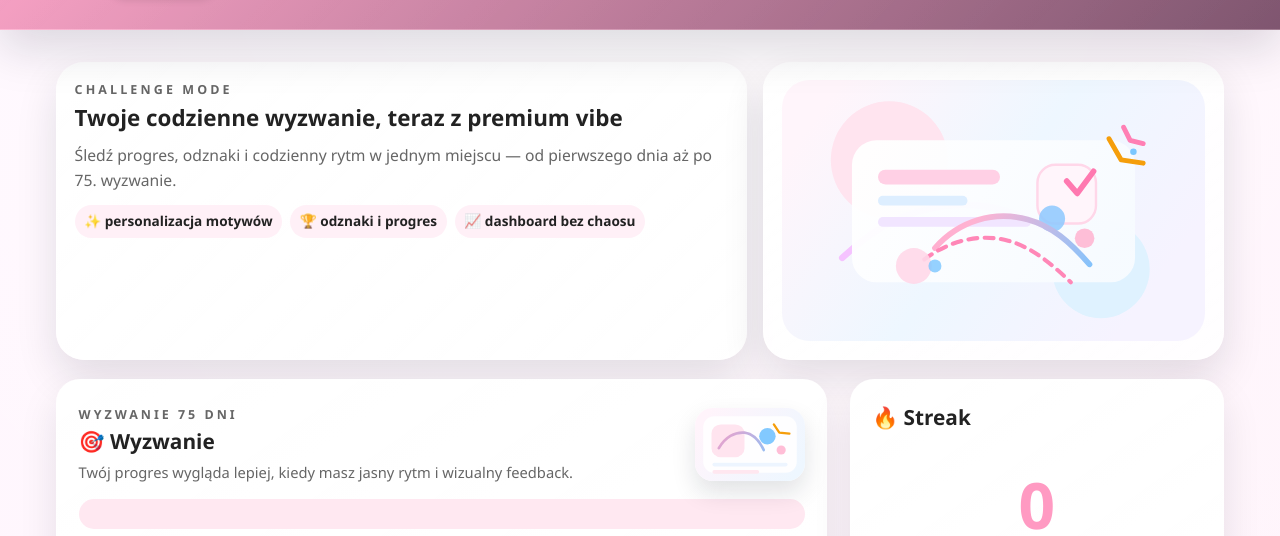
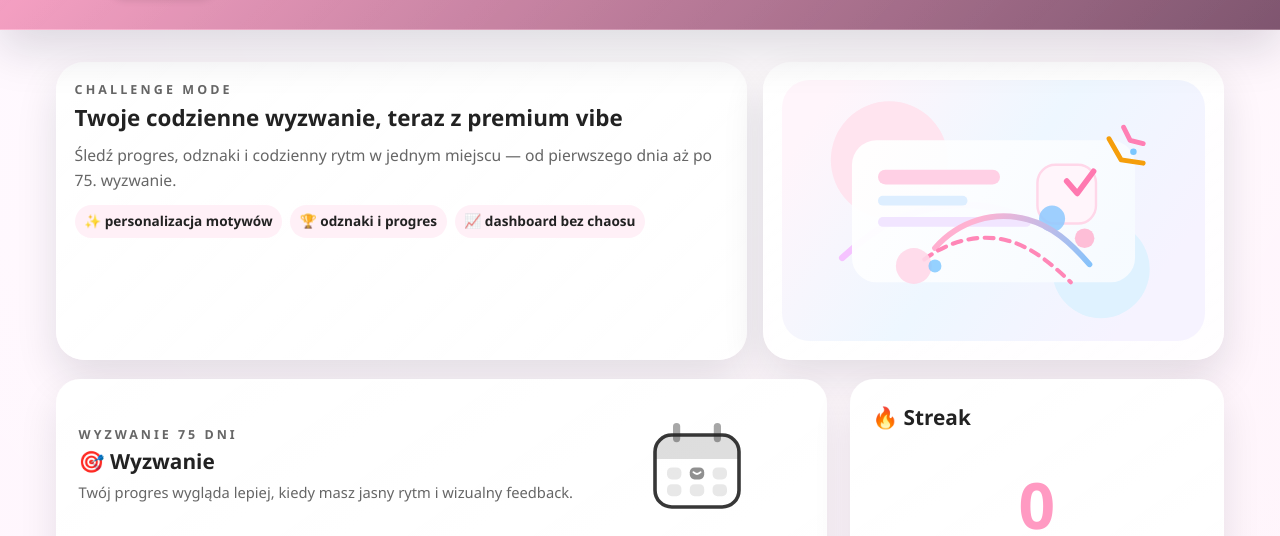
Before and after one commit to czkawkaaa/Motivation-tracker-3, a website with bundled scripts: page index.html in a window 1280 px wide. Shown: the part 126-662 px from the top of the page. Built offline with nearby package versions, Linux system fonts and the light colour scheme; no server answers.

Commit message:
Update index.html

```diff
--- a/index.html
+++ b/index.html
@@ -94,7 +94,22 @@
                             <h2>🎯 Wyzwanie</h2>
                             <p class="challenge-note">Twój progres wygląda lepiej, kiedy masz jasny rytm i wizualny feedback.</p>
                         </div>
-                        <img src="assets/challenge-card.svg" alt="Grafika wyzwania">
+                       <svg xmlns="http://www.w3.org/2000/svg" viewBox="0 0 100 100" width="120" height="120" style="display: block; margin: 0 auto;">
+  <rect x="15" y="25" width="70" height="60" rx="14" fill="var(--card-bg, #ffffff)" stroke="currentColor" stroke-width="3" opacity="0.9" />
+
+  <path d="M15 39 C15 31.268 21.268 25 29 25 L71 25 C78.732 25 85 31.268 85 39 L85 45 L15 45 Z" fill="currentColor" opacity="0.15" />
+
+  <rect x="30" y="15" width="6" height="16" rx="3" fill="currentColor" opacity="0.4" />
+  <rect x="64" y="15" width="6" height="16" rx="3" fill="currentColor" opacity="0.4" />
+
+  <rect x="25" y="52" width="12" height="10" rx="4" fill="currentColor" opacity="0.1" />
+  <rect x="44" y="52" width="12" height="10" rx="4" fill="currentColor" opacity="0.5" /> <rect x="63" y="52" width="12" height="10" rx="4" fill="currentColor" opacity="0.1" />
+  <rect x="25" y="66" width="12" height="10" rx="4" fill="currentColor" opacity="0.1" />
+  <rect x="44" y="66" width="12" height="10" rx="4" fill="currentColor" opacity="0.1" />
+  <rect x="63" y="66" width="12" height="10" rx="4" fill="currentColor" opacity="0.1" />
+
+  <path d="M47 56 Q50 59 53 56" fill="none" stroke="var(--card-bg, #ffffff)" stroke-width="1.5" stroke-linecap="round"/>
+</svg>
                     </div>
                     <div class="challenge-progress">
                         <div class="progress-bar-large">
```
